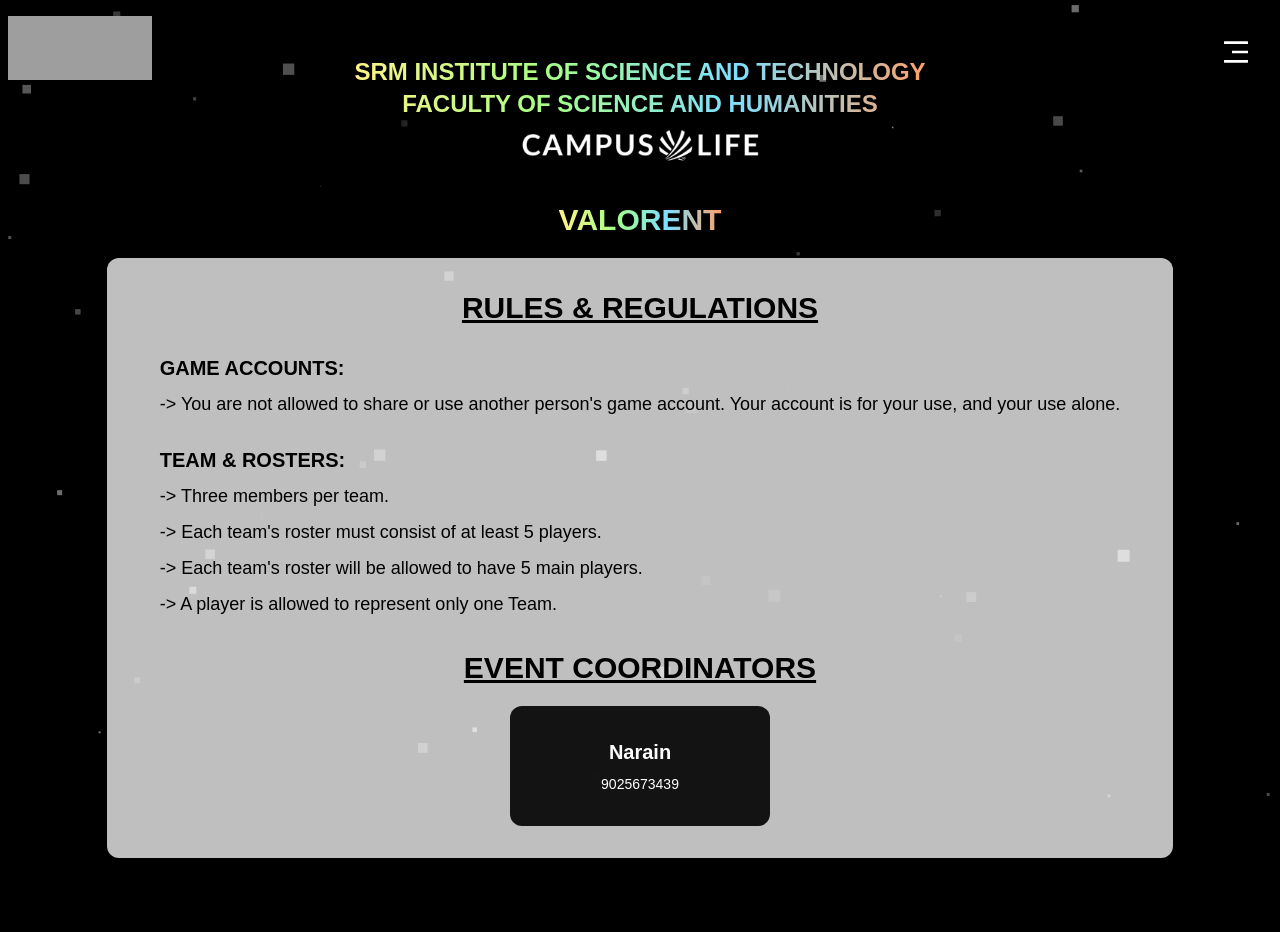
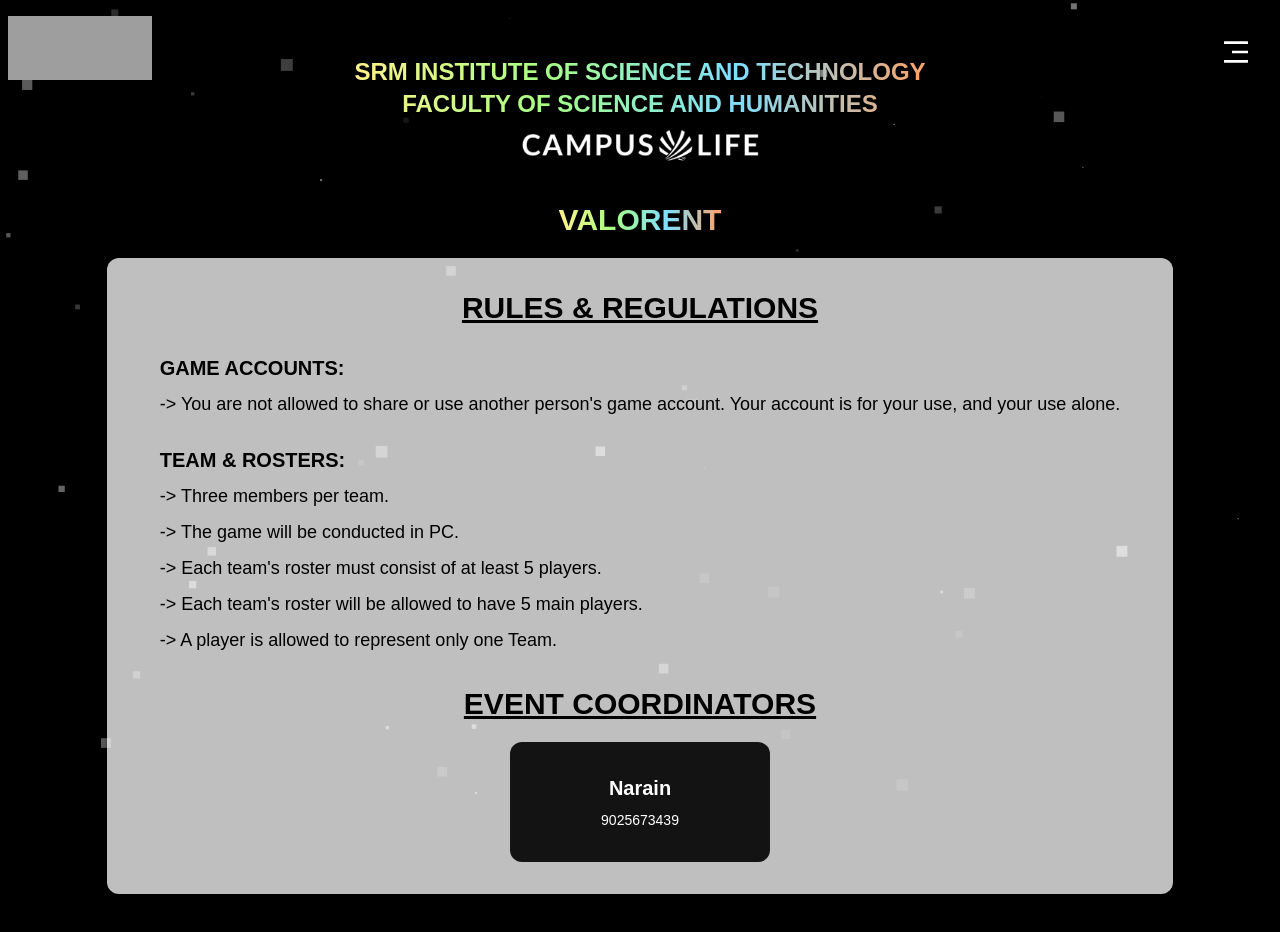
Before and after one commit to NirmalKumarNK08/Rampus, a React (Vite) app: page /valorent in a window 1280 px wide. Shown: the top 932 px of the page. Built offline with nearby package versions, Linux system fonts and the light colour scheme; grey boxes are pictures that could not be loaded; a web font is replaced by a local one.

Commit message:
Update Valorent.jsx

```diff
--- a/src/Pages/Valorent.jsx
+++ b/src/Pages/Valorent.jsx
@@ -17,6 +17,7 @@
             <p className='font-bold mt-5 text-xl'>TEAM & ROSTERS:</p>
          </div>
           <p>{"->"} Three members per team.</p>
+          <p>{"->"} The game will be conducted in PC.</p>
           <p>{"->"} Each team's roster must consist of at least 5 players.</p>
           <p>{"->"} Each team's roster will be allowed to have 5 main players.</p>
           <p>{"->"} A player is allowed to represent only one Team.</p>
```
